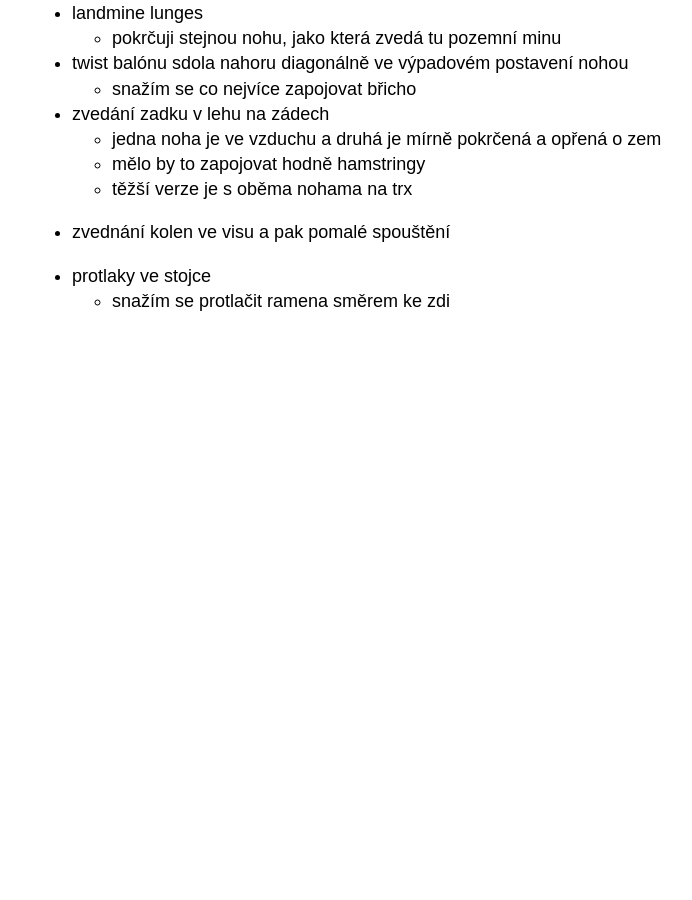
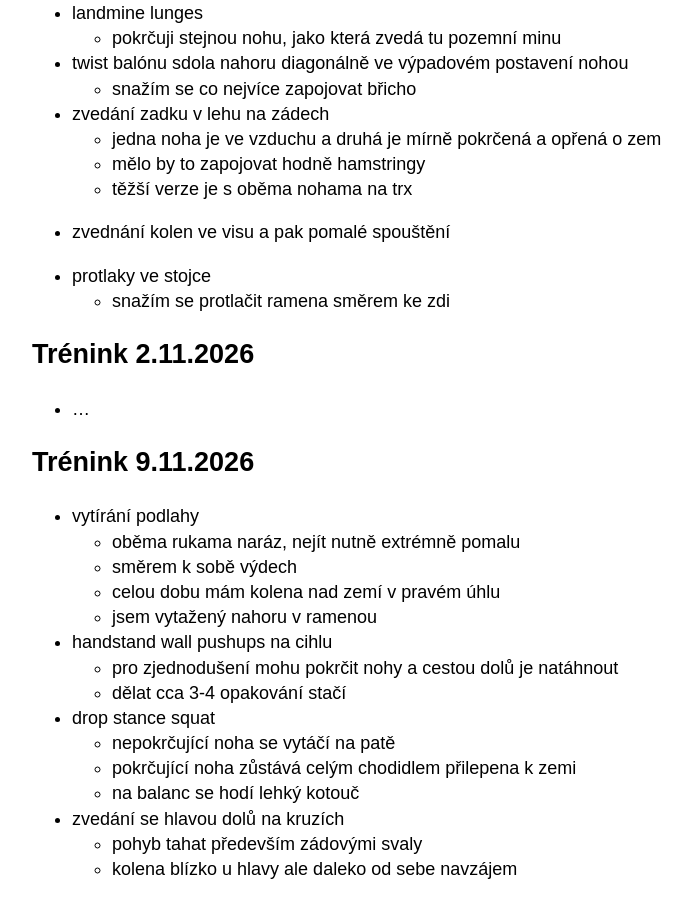
Before and after one commit to hartmaj2/hartmaj2.github.io, a Jekyll site: the page built from sections/sports/fitness.md, in a window 1280 px wide and 900 px high, scrolled down 18356 px. Shown: the whole window, without its empty margins (158-850 px from the left). Built offline with Jekyll 4.4.1, drawn with Linux system fonts in a browser that asks for light colours; before the commit the page ends 18688 px from its top, so only the background shows below that.

Commit message:
Add fitness

```diff
--- a/sections/sports/fitness.md
+++ b/sections/sports/fitness.md
@@ -849,3 +849,28 @@ minutu běžky
 
 - protlaky ve stojce
   - snažím se protlačit ramena směrem ke zdi
+
+## Trénink 2.11.2026
+
+- ...
+
+## Trénink 9.11.2026
+
+- vytírání podlahy
+  - oběma rukama naráz, nejít nutně extrémně pomalu
+  - směrem k sobě výdech
+  - celou dobu mám kolena nad zemí v pravém úhlu
+  - jsem vytažený nahoru v ramenou
+
+- handstand wall pushups na cihlu
+  - pro zjednodušení mohu pokrčit nohy a cestou dolů je natáhnout
+  - dělat cca 3-4 opakování stačí
+
+- drop stance squat
+  - nepokrčující noha se vytáčí na patě
+  - pokrčující noha zůstává celým chodidlem přilepena k zemi
+  - na balanc se hodí lehký kotouč
+
+- zvedání se hlavou dolů na kruzích
+  - pohyb tahat především zádovými svaly
+  - kolena blízko u hlavy ale daleko od sebe navzájem
```
